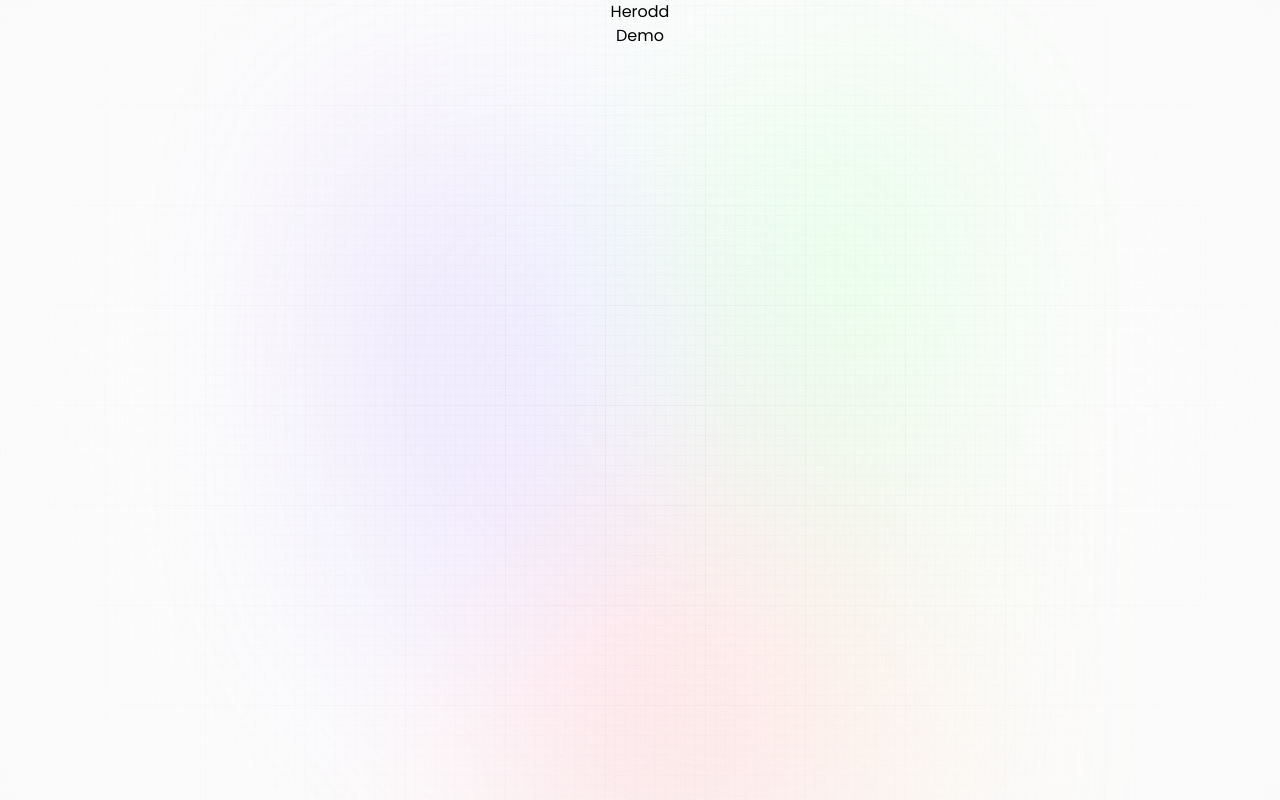
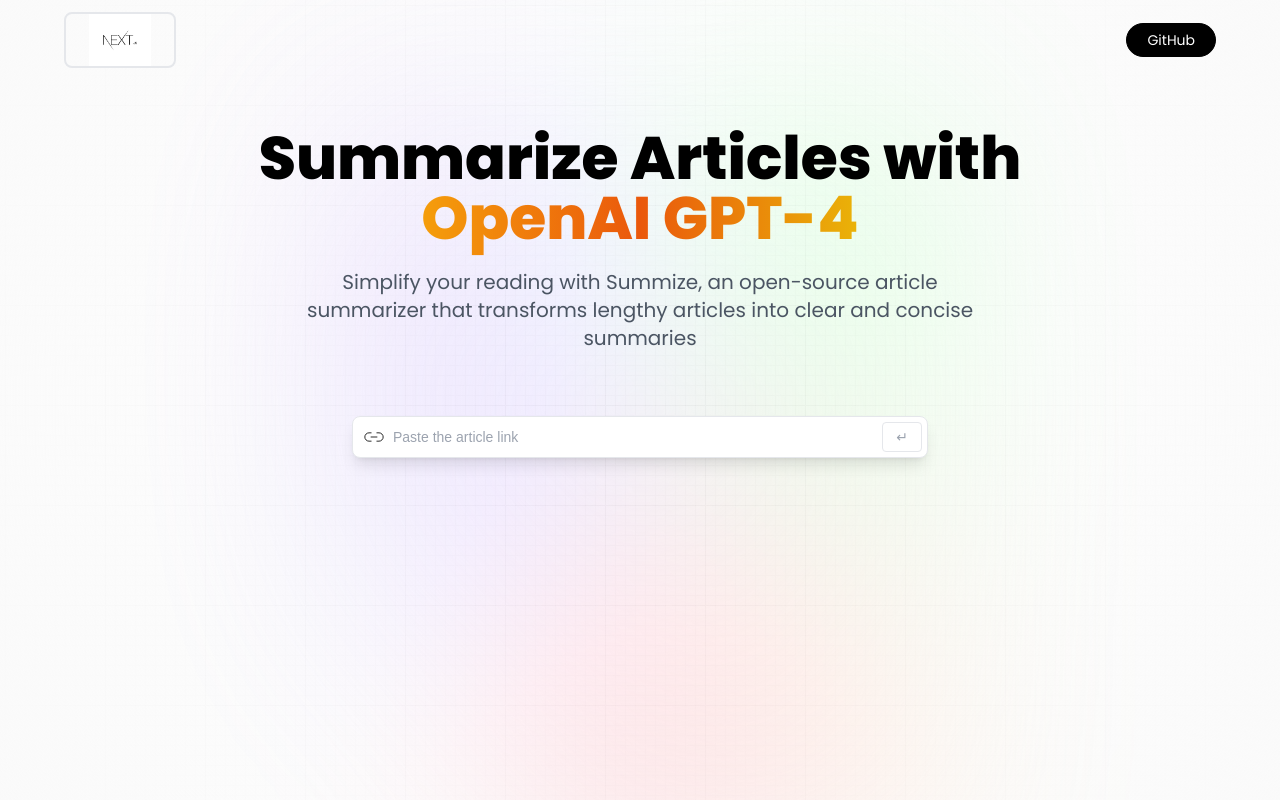
Before and after one commit to DevAnonitos/GPT-AI, a React (Vite) app: page / in a window 1280 px wide. Built offline with nearby package versions, Linux system fonts and the light colour scheme.

Commit message:
Update-Components

```diff
--- a/src/App.css
+++ b/src/App.css
@@ -99,7 +99,7 @@
 }
 
 .url_input {
-  @apply block w-full rounded-md border border-gray-200 bg-white py-2.5 pl-10 pr-12 text-sm shadow-lg font-satoshi font-medium focus:border-black focus:outline-none focus:ring-0;
+  @apply block w-full rounded-lg border border-gray-200 bg-white py-2.5 pl-10 pr-12 text-sm shadow-lg font-satoshi font-medium focus:border-black focus:outline-none focus:ring-0;
 }
 
 .submit_btn {
--- a/src/components/Demo.jsx
+++ b/src/components/Demo.jsx
@@ -1,8 +1,54 @@
-import React from 'react';
+import { useState, useEffect } from 'react';
+import { copy, linkIcon, loader, tick } from "../assets";
 
 const Demo = () => {
+
+    const [article, setArticle] = useState({
+        url: "",
+        summary: "",
+    });
+
     return (
-        <div>Demo</div>
+        <>
+            <section
+                className='mt-16 w-full max-w-xl'
+            >
+                <div
+                    className='flex flex-col w-full gap-2'
+                >
+                    <form
+                        className='relative flex justify-center items-center'
+                        onSubmit={(e) => {
+                            e.preventDefault();
+                        }}
+                    >
+                        <img
+                            src={linkIcon}
+                            alt='linkIcon'
+                            className='absolute left-0 my-2 ml-3 w-5'
+                        />
+
+                        <input
+                            type='url'
+                            placeholder='Paste the article link'
+                            value={article.url}
+                            onChange={() => {}}
+                            onKeyDown={() => {}}
+                            required
+                            className='url_input peer'
+                        />
+                        <button
+                            type='submit'
+                            className='submit_btn
+                            peer-focus:border-gray-700
+                            peer-focus:text-gray-700'
+                        >
+                            <p>↵</p>
+                        </button>
+                    </form>
+                </div>
+            </section>
+        </>
     );
 };
 
--- a/src/components/Hero.jsx
+++ b/src/components/Hero.jsx
@@ -1,8 +1,47 @@
-import React from 'react';
+import { logo } from "../assets";
 
 const Hero = () => {
     return (
-        <div>Herodd</div>
+        <>
+            <header
+                className='w-full flex justify-center
+                items-center flex-col'
+            >
+                <nav
+                    className='flex justify-between
+                    items-center w-full mb-10 pt-3'
+                >
+                    <img
+                        src={logo}
+                        alt="logo"
+                        className='w-28 h-14
+                        object-contain cursor-pointer
+                        border-2 rounded-lg'
+                    />
+
+                    <button
+                        type='button'
+                        onClick={() => {
+                            window.open("https://github.com/NguyenBao23131/GPT-AI")
+                        }}
+                        className='black_btn'
+                    >
+                        GitHub
+                    </button>
+                </nav>
+
+                <h1 className='head_text'>
+                    Summarize Articles with <br className='max-md:hidden'/>
+                    <span className='orange_gradient '>
+                        OpenAI GPT-4
+                    </span>
+                </h1>
+                <h2 className='desc'>
+                    Simplify your reading with Summize, an open-source article summarizer
+                    that transforms lengthy articles into clear and concise summaries
+                </h2>
+            </header>
+        </>
     );
 };
 
```
Also changed, not shown: src/assets/index.js (+4 -3 lines), src/assets/nextjs-logo.png (added).
